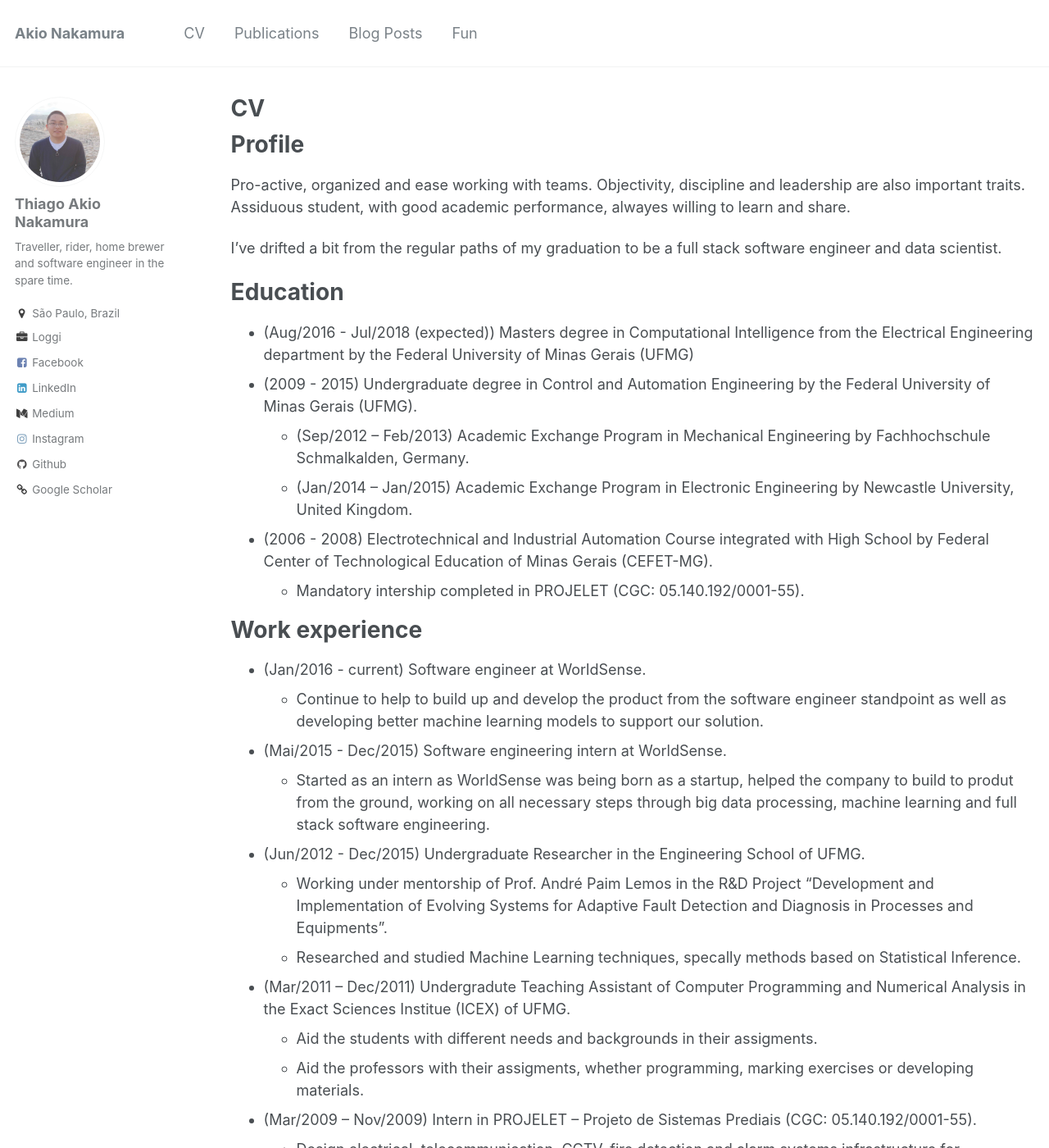
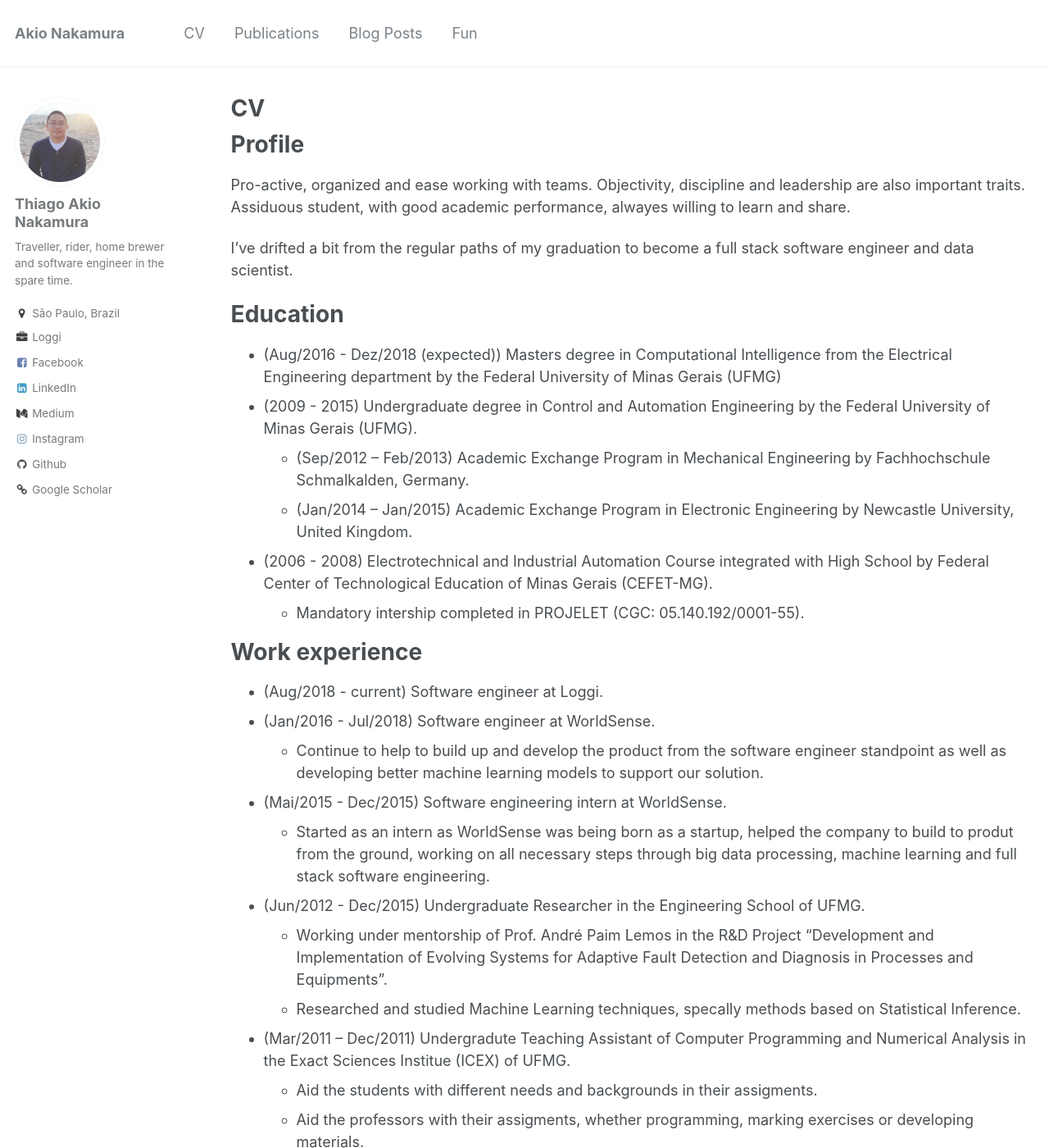
Before and after one commit to akionakamura/akionakamura.github.io, a Jekyll site: the page built from _pages/cv.md, in a window 1280 px wide and 1400 px high. Shown: the whole window at 82% size. Built offline with Jekyll 4.4.1, drawn with Linux system fonts in a browser that asks for light colours; some of the changed text lies outside the part shown.

Commit message:
Update CV

```diff
--- a/_pages/cv.md
+++ b/_pages/cv.md
@@ -13,11 +13,11 @@ Profile
 ======
 Pro-active, organized and ease working with teams. Objectivity, discipline and leadership are also important traits. Assiduous student, with good academic performance, alwayes willing to learn and share.
 
-I've drifted a bit from the regular paths of my graduation to be a full stack software engineer and data scientist.
+I've drifted a bit from the regular paths of my graduation to become a full stack software engineer and data scientist.
 
 Education
 ======
-* (Aug/2016 - Jul/2018 (expected)) Masters degree in Computational Intelligence from the Electrical Engineering department by the Federal University of Minas Gerais (UFMG)
+* (Aug/2016 - Dez/2018 (expected)) Masters degree in Computational Intelligence from the Electrical Engineering department by the Federal University of Minas Gerais (UFMG)
 * (2009 - 2015) Undergraduate degree in Control and Automation Engineering by the Federal University of Minas Gerais (UFMG).
   - (Sep/2012 – Feb/2013) Academic Exchange Program in Mechanical Engineering by Fachhochschule Schmalkalden, Germany.
   - (Jan/2014 – Jan/2015) Academic Exchange Program in Electronic Engineering by Newcastle University, United Kingdom.
@@ -26,7 +26,8 @@ Education
 
 Work experience
 ======
-* (Jan/2016 - current) Software engineer at WorldSense.
+* (Aug/2018 - current) Software engineer at Loggi.
+* (Jan/2016 - Jul/2018) Software engineer at WorldSense.
   - Continue to help to build up and develop the product from the software engineer standpoint as well as developing better machine learning models to support our solution.
 * (Mai/2015 - Dec/2015) Software engineering intern at WorldSense.
   - Started as an intern as WorldSense was being born as a startup, helped the company to build to produt from the ground, working on all necessary steps through big data processing, machine learning and full stack software engineering.
```
Also changed, not shown: other parts of _pages/cv.md (+4 -3 lines).
